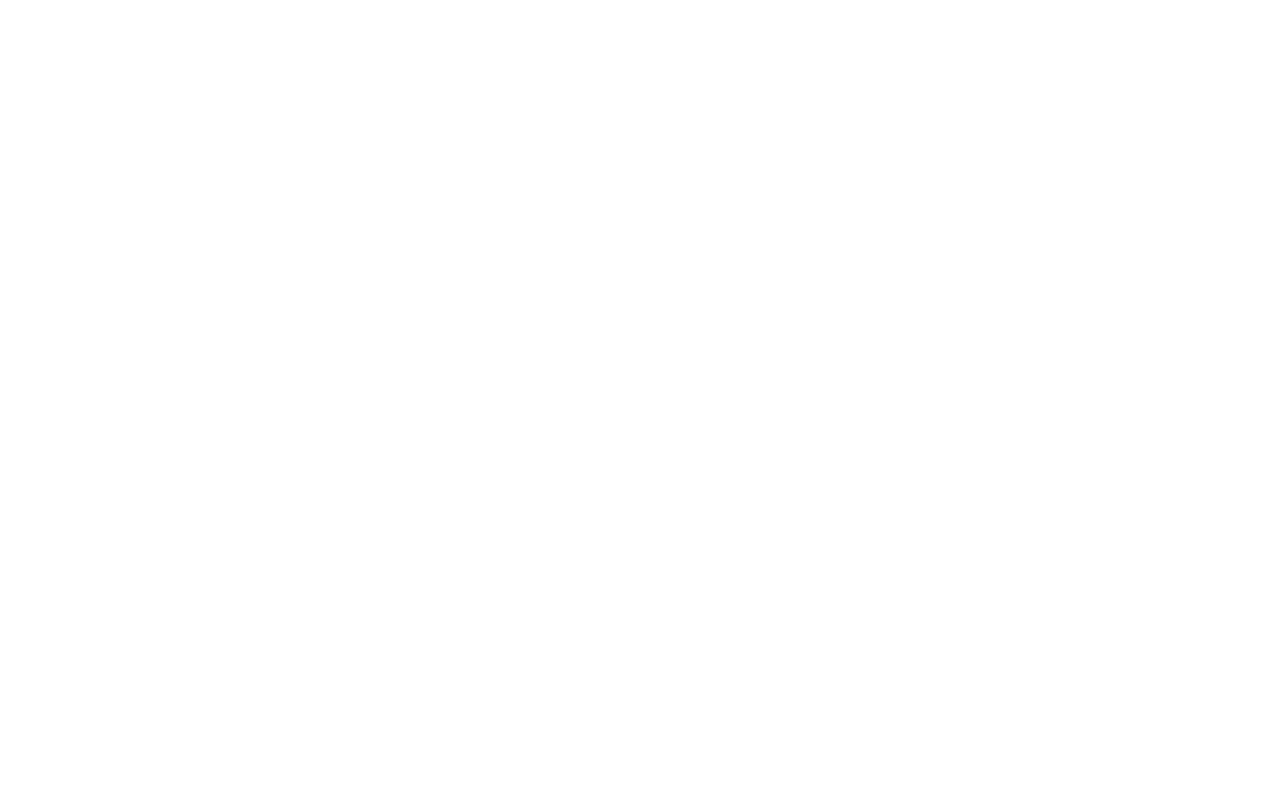
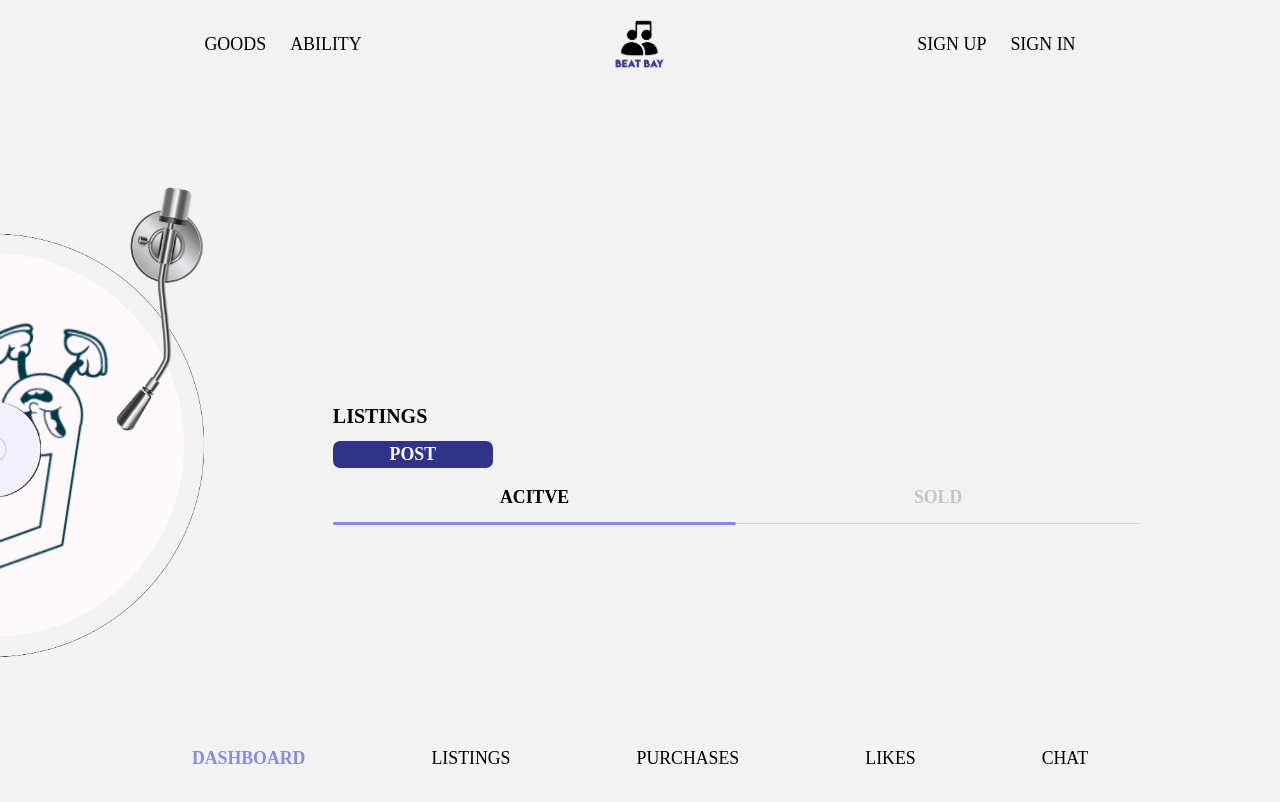
Before and after one commit to sesac-ydp5-2nd-C/2nd-project-beatbay-front, a React (Create React App) app: page /mypage/sell in a window 1280 px wide. Before the commit this address had no page. Shown: the top 802 px of the page. Built offline with nearby package versions, Linux system fonts and the light colour scheme; a web font is replaced by a local one.

Commit message:
feat: mypage tab 컴포넌트(#15)

```diff
--- /dev/null
+++ b/src/components/MypageTab/MypageTab.js
@@ -0,0 +1,30 @@
+import React, { useState } from 'react';
+import './style.scss';
+
+export default function MypageTab({ tabsData }) {
+  const [activeTab, setActiveTab] = useState(tabsData[0]);
+  return (
+    <div className="mpTabs-Container">
+      <ul className="mpTabList">
+        {tabsData.map((tab, i) => (
+          <li
+            key={tab.id}
+            className={`mpTab ${activeTab.id === tab.id && 'active'} ${
+              i === 0 && 'firstIndex'
+            } ${i === tabsData.length - 1 && 'lastIndex'}`}
+            onClick={() => setActiveTab(tab)}
+          >
+            {tab.title}
+          </li>
+        ))}
+        <div
+          className="mpTabBar"
+          style={{
+            width: `${100 / tabsData.length}%`,
+            left: `calc(calc(100% / ${tabsData.length}) * ${activeTab.id - 1})`,
+          }}
+        />
+      </ul>
+    </div>
+  );
+}
--- /dev/null
+++ b/src/components/MypageTab/style.scss
@@ -0,0 +1,70 @@
+@import '~include-media/dist/include-media';
+@import '../../config/globalStyle.scss';
+
+.mpTabs-Container {
+  display: flex;
+  flex-direction: column;
+  align-items: flex-start;
+
+  .mpTabList {
+    position: relative;
+    display: flex;
+    list-style: none;
+    padding: 0;
+    margin: 0;
+  }
+
+  .mpTab {
+    cursor: pointer;
+    width: toSize(400);
+    text-align: center;
+    padding: toSize(21) toSize(27) toSize(17) toSize(27);
+    transition: color 0.3s;
+    user-select: none;
+    font-size: toSize(20);
+    font-weight: 700;
+    color: #c4c4c4;
+    border-bottom: solid toSize(2) #d6d6d6;
+    @include media('>1440px') {
+      padding: 21px 27px 17px 27px;
+      font-size: 2rem;
+      border-bottom: solid 2px #d6d6d6;
+    }
+  }
+
+  .mpTab:hover {
+    color: #878be5;
+  }
+
+  .mpTab.active {
+    color: #000;
+  }
+
+  .firstIndex {
+    border-top-left-radius: toSize(15);
+    @include media('>1440px') {
+      border-top-left-radius: 15px;
+    }
+  }
+
+  .lastIndex {
+    border-top-right-radius: toSize(15);
+    @include media('>1440px') {
+      border-top-right-radius: 15px;
+    }
+  }
+
+  .mpTabBar {
+    position: absolute;
+    bottom: toSize(-1);
+    left: 0;
+    height: toSize(3);
+    background-color: #878be5;
+    transition: left 0.3s;
+    border-radius: 999px;
+    @include media('>1440px') {
+      bottom: -1px;
+      height: 4px;
+    }
+  }
+}
--- a/src/components/mypageProfile/MypageProfile.js
+++ b/src/components/mypageProfile/MypageProfile.js
@@ -2,22 +2,16 @@
 import Interest from './Interests';
 import './style.scss';
 
-export default function MypageProfile() {
-  const [username, setUsername] = useState('영걸');
-  const [introduce, setIntroduce] = useState(
-    'Music Is My Life~~~~~!!~~! dndndndndndnndddddddddddddddddddddddddd',
-  );
-  const interests = ['밴드', '베이스', '레슨'];
-
+export default function MypageProfile({ userData }) {
   return (
     <div className="profileContainer">
       <div>
-        <h1>HELLO, {username}</h1>
-        <p>"{introduce}"</p>
+        <h1>HELLO, {userData.username}</h1>
+        <p>"{userData.introduce}"</p>
       </div>
 
       <div className="interestBox">
-        {interests.map((interest, index) => (
+        {userData.interests.map((interest, index) => (
           <Interest key={index} kind={interest} />
         ))}
       </div>
--- a/src/components/mypageVinyl/MypageVinyl.js
+++ b/src/components/mypageVinyl/MypageVinyl.js
@@ -1,11 +1,13 @@
 import React from 'react';
 import './style.scss';
+import turntable from '../../config/turntable.png';
+import userImg from '../../config/profile_default.png';
 
-export default function MypageVinyl() {
+export default function MypageVinyl({ userData }) {
   return (
     <div className="profileVinyl">
-      <img src="turntable.png" alt="turntable" className="turntable" />
-      <img src="profile_default.png" alt="profileImg" className="profileImg" />
+      <img src={turntable} alt="turntable" className="turntable" />
+      <img src={userImg} alt="profileImg" className="profileImg" />
     </div>
   );
 }
--- a/src/router/App.js
+++ b/src/router/App.js
@@ -4,6 +4,7 @@
 
 import SignInUpScreen from '../screen/user/signInUp';
 import MypageDashboardScreen from '../screen/mypage/dashboard';
+import MypageListingsScreen from '../screen/mypage/listings';
 
 function App() {
   return (
@@ -14,6 +15,7 @@
           <Route path="/trade/product" element={<ProductTradeScreen />} />
           <Route path="/user" element={<SignInUpScreen />} />
           <Route path="/mypage" element={<MypageDashboardScreen />} />
+          <Route path="/mypage/sell" element={<MypageListingsScreen />} />
         </Routes>
       </BrowserRouter>
     </div>
--- a/src/screen/mypage/dashboard/index.js
+++ b/src/screen/mypage/dashboard/index.js
@@ -6,29 +6,18 @@
 import MypageMenus from '../../../components/mypageMenu/MypageMenus';
 import MypageProfile from '../../../components/mypageProfile/MypageProfile';
 import MypageVinyl from '../../../components/mypageVinyl/MypageVinyl';
+import userImg from '../../../config/profile_default.png';
 
 function MypageDashboardScreen() {
-  const [reviewData, setReviewData] = useState([
-    {
-      userImg: 'profile_default.png',
-      userName: '강백호',
-      userType: 'Buyer',
-      reviewContent: '배고프다',
-    },
-    {
-      userImg: 'profile_default.png',
-      userName: '정대만',
-      userType: 'Buyer',
-      reviewContent: '잠온다',
-    },
-    {
-      userImg: 'profile_default.png',
-      userName: '이명헌',
-      userType: 'Seller',
-      reviewContent:
-        'Proident voluptate veniam voluptate mollit reprehenderit anim officia et ea ex laboris nulla laboris. Nulla ut aliquip fugiat tempor veniam sint aliqua reprehenderit tempor Lorem commodo anim.',
-    },
-  ]);
+  const [userData, setUserData] = useState({
+    username: '영걸',
+    introduce:
+      'Music Is My Life~~~~~!!~~! dndndndndndnndddddddddddddddddddddddddd',
+    interests: ['밴드', '베이스', '레슨'],
+    imgSrc: userImg,
+    grade: 'mezzoforte.svg',
+  });
+
   const authInfo = useSelector((state) => state.user.authInfo);
 
   const dispatch = useDispatch();
@@ -41,14 +30,14 @@
     <Screen>
       <div className="MpContainer">
         <div className="MpContent">
-          <MypageVinyl />
+          <MypageVinyl userData={userData} />
           <div className="MpProfile">
-            <MypageProfile />
+            <MypageProfile userData={userData} />
             <div className="figures">
               <div className="figure grade">
                 <h2>GRADE</h2>
                 <div>
-                  <img src="mezzoforte.svg" alt="grade" className="gradeImg" />
+                  <img src={userData.grade} alt="grade" className="gradeImg" />
                   <span className="gradeText">Mezzo Forte</span>
                 </div>
               </div>
--- /dev/null
+++ b/src/screen/mypage/listings/index.js
@@ -0,0 +1,62 @@
+import React, { useState } from 'react';
+import './style.scss';
+import Screen from '../../Screen';
+import MypageMenus from '../../../components/mypageMenu/MypageMenus';
+import MypageVinyl from '../../../components/mypageVinyl/MypageVinyl';
+import tradeSample from '../../../asset/tradeSample.png';
+import CustomTab from '../../../components/common/customTab/CustomTab';
+import TradeCard from '../../../components/common/tradeCard/TradeCard';
+import CustomDropdown from '../../../components/common/customDropdown/CustomDropdown';
+import MypageTab from '../../../components/MypageTab/MypageTab';
+
+export default function MypageListingsScreen() {
+  const [userData, setUserData] = useState({
+    username: '영걸',
+    introduce:
+      'Music Is My Life~~~~~!!~~! dndndndndndnndddddddddddddddddddddddddd',
+    interests: ['밴드', '베이스', '레슨'],
+    imgSrc: 'profile_default.png',
+  });
+
+  const tabsData = [
+    {
+      id: 1,
+      title: 'ACITVE',
+    },
+    {
+      id: 2,
+      title: 'SOLD',
+    },
+  ];
+
+  const items = ['인기순', '최신순', '낮은가격순', '높은가격순'];
+  const [showDropdown, setShowDropdown] = useState(false);
+  const [selectedItem, setSelectedItem] = useState(items[0]);
+  const [productData, setProductData] = useState(
+    new Array(15).fill({
+      title: '텔레캐스터 민트 팝니다',
+      date: '1일전',
+      price: '1,300,000',
+      isLike: false,
+      img: tradeSample,
+    }),
+  );
+
+  return (
+    <Screen>
+      <div className="MpContainer">
+        <div className="MpContent">
+          <div className="vinyl">
+            <MypageVinyl userData={userData} />
+          </div>
+          <div className="listingsContainer">
+            <h1>LISTINGS</h1>
+            <div className="postIntro">POST</div>
+            <MypageTab tabsData={tabsData} />
+          </div>
+        </div>
+        <MypageMenus />
+      </div>
+    </Screen>
+  );
+}
--- /dev/null
+++ b/src/screen/mypage/listings/style.scss
@@ -0,0 +1,8 @@
+@import '../../../config/globalStyle.scss';
+@import '~include-media/dist/include-media';
+
+.vinyl {
+  margin-left: -32vw;
+  margin-right: 5vw;
+  transform: rotate(90deg);
+}
```
Also changed, not shown: src/config/profile_default.png (added), src/config/turntable.png (added).
